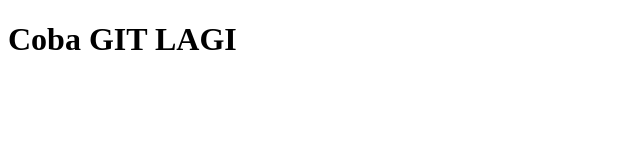
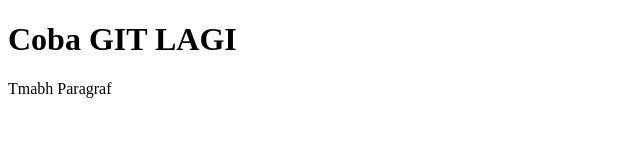
Before and after one commit to littlekodok/coba-git-test-2, a plain HTML site: page index.html in a window 1280 px wide. Shown: the whole page, without its empty margins (0-640 px from the left). Drawn offline with Linux system fonts and the light colour scheme.

Commit message:
tambah paragraf

```diff
--- a/index.html
+++ b/index.html
@@ -7,5 +7,6 @@
 </head>
 <body>
     <h1>Coba GIT LAGI</h1>
+    <p>Tmabh Paragraf</p>
 </body>
 </html>
```
